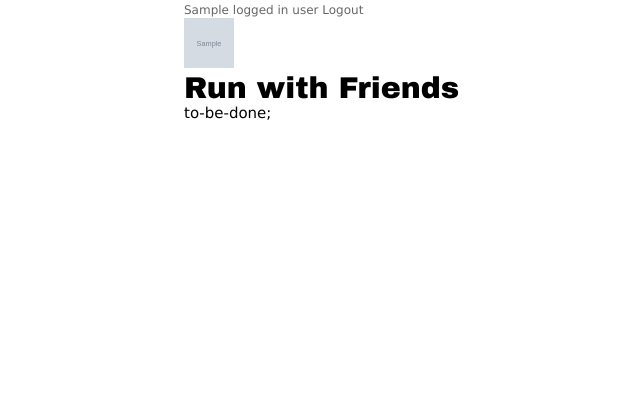
After one commit to phoenix24/fb-apps, a Django app: template neta/templates/neta.giri.html in a window 1280 px wide. The commit adds this page. Shown: the top 420 px of the page, without its empty margins (77-717 px from the left). Run offline with Django 3.2, Linux system fonts and the light colour scheme; the template is opened without the code that fills it: most values are stand-ins (such as "Sample title", 1, 10 or a date in 2020); grey boxes marked "Sample" are stand-in pictures; some libraries are stand-ins or nearby versions.

Commit message:
added neta-giri-page; added new url-handler

```diff
--- a/neta/templates/neta.calculator.html
+++ b/neta/templates/neta.calculator.html
@@ -3,6 +3,6 @@
 {% block title %}Welcome{% endblock %}
 {% block body %}
 <div class="welcome">
-  <img class="promo" alt="Welcome to Pick A Valentine" src="/welcome-pg-final1.jpg">
+to-be-done;
 </div>
 {% endblock %}
--- /dev/null
+++ b/neta/templates/neta.giri.html
@@ -0,0 +1,8 @@
+{% extends "base.html" %}
+
+{% block title %}Welcome{% endblock %}
+{% block body %}
+<div class="welcome">
+to-be-done;
+</div>
+{% endblock %}
--- a/neta/templates/neta.leaderboard.html
+++ b/neta/templates/neta.leaderboard.html
@@ -3,6 +3,6 @@
 {% block title %}Welcome{% endblock %}
 {% block body %}
 <div class="welcome">
-  <img class="promo" alt="Welcome to Pick A Valentine" src="/welcome-pg-final1.jpg">
+to-be-done;
 </div>
 {% endblock %}
```
Also changed, not shown: neta/main.py (+54 -48 lines).
